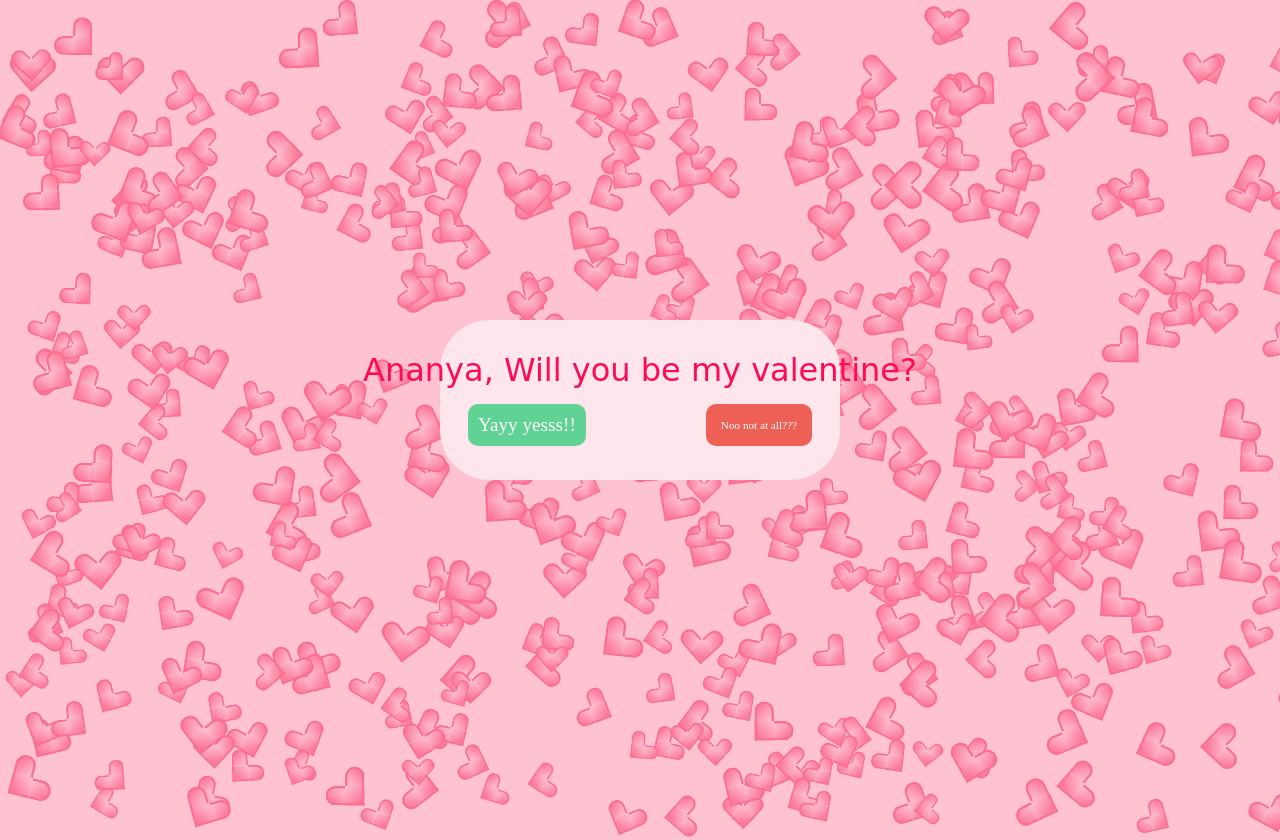
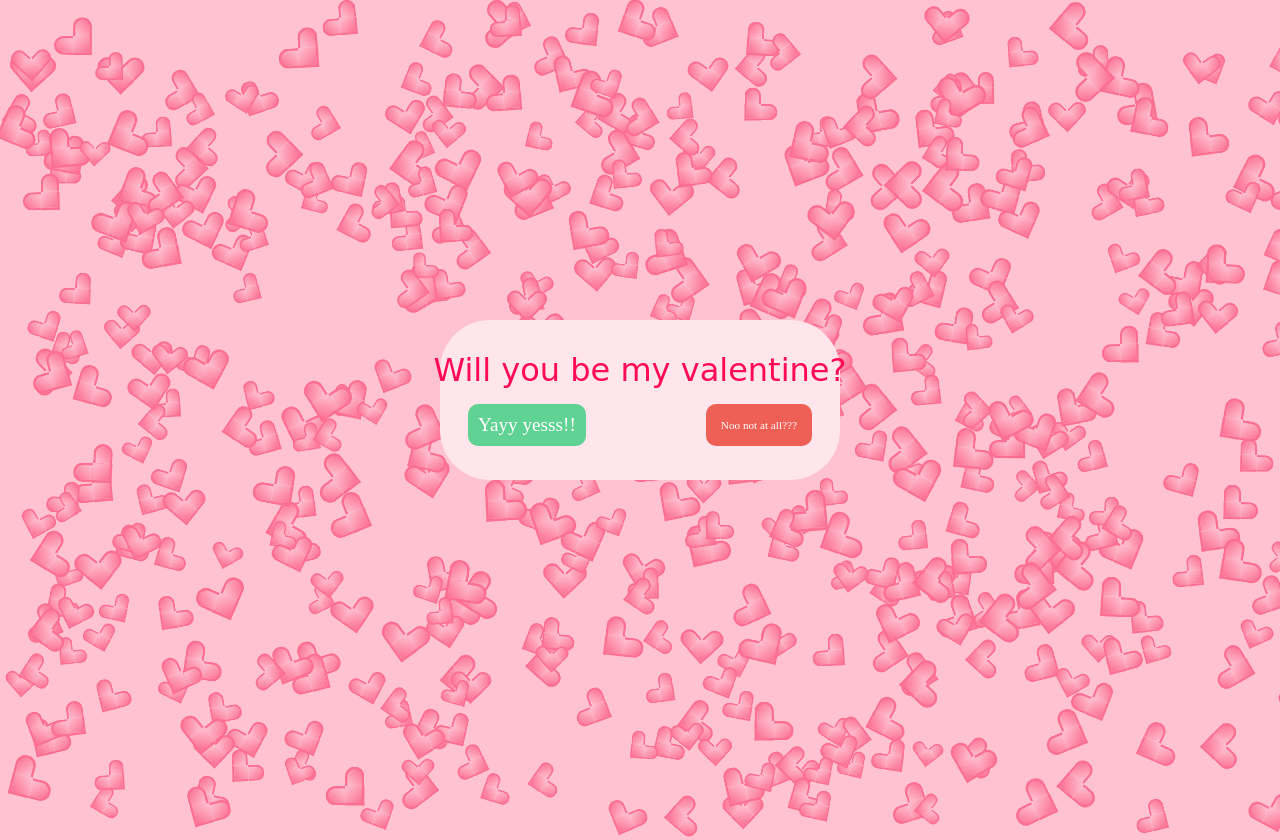
Before and after one commit to bouncy-duck/HappyValentines, a plain HTML site: page index.html in a window 1280 px wide. Shown: the top 840 px of the page. Drawn offline with Linux system fonts and the light colour scheme.

Commit message:
Update index.html

```diff
--- a/index.html
+++ b/index.html
@@ -10,7 +10,7 @@
     <!-- <div class="background"> .heart#h-$*300>.subheart#hh-$*4 </div>-->
     <div id="background">
     </div>
-    <div class="parentpopup1" id="parentpopup"><div class="popup" id="popup">Ananya, Will you be my valentine?</div>
+    <div class="parentpopup1" id="parentpopup"><div class="popup" id="popup">Will you be my valentine?</div>
         <div class="options">
             <div class="btn1" id="btn1">Yayy yesss!!</div>
             <div class="btn2" id="btn2">Noo not at all???</div>
```
